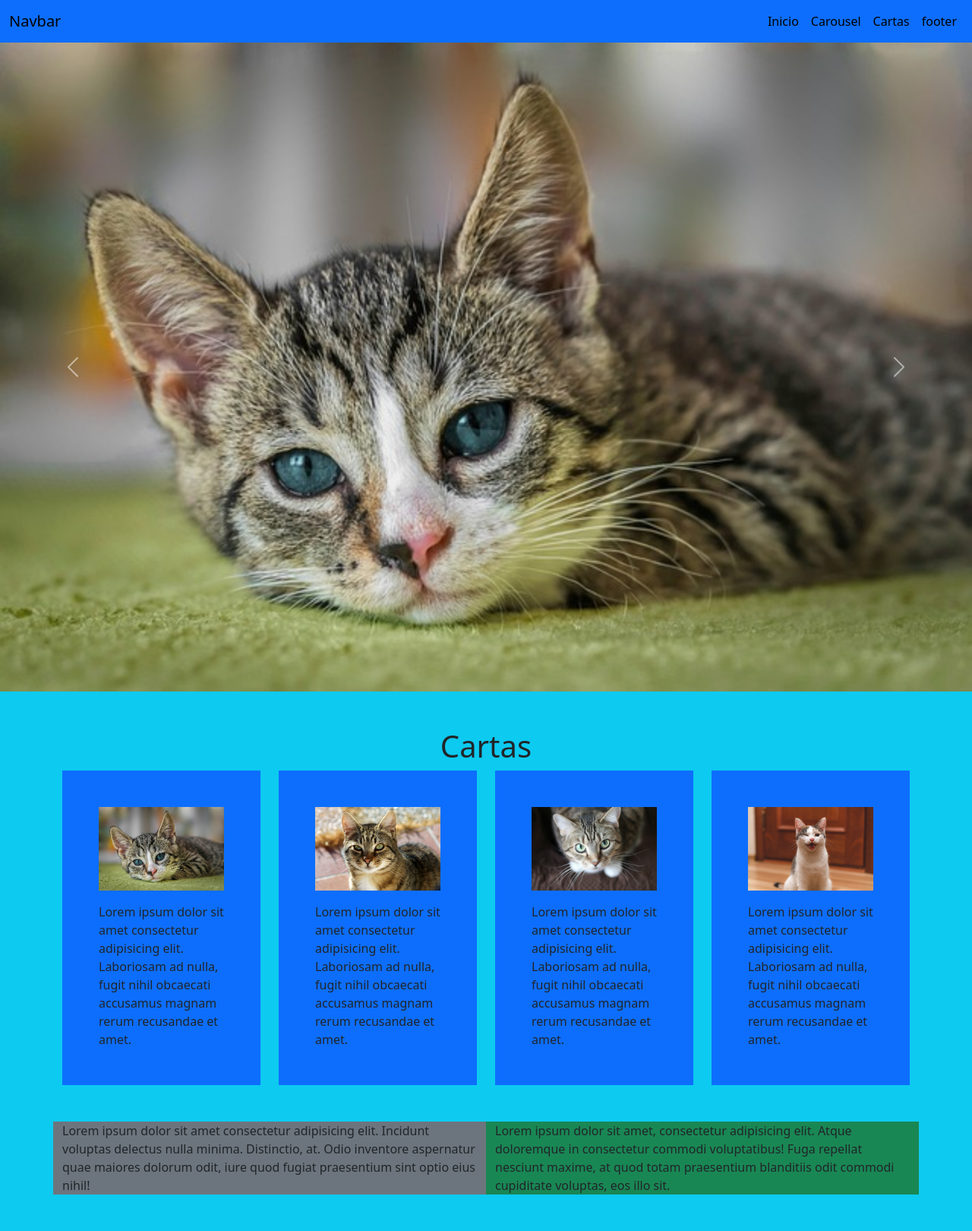
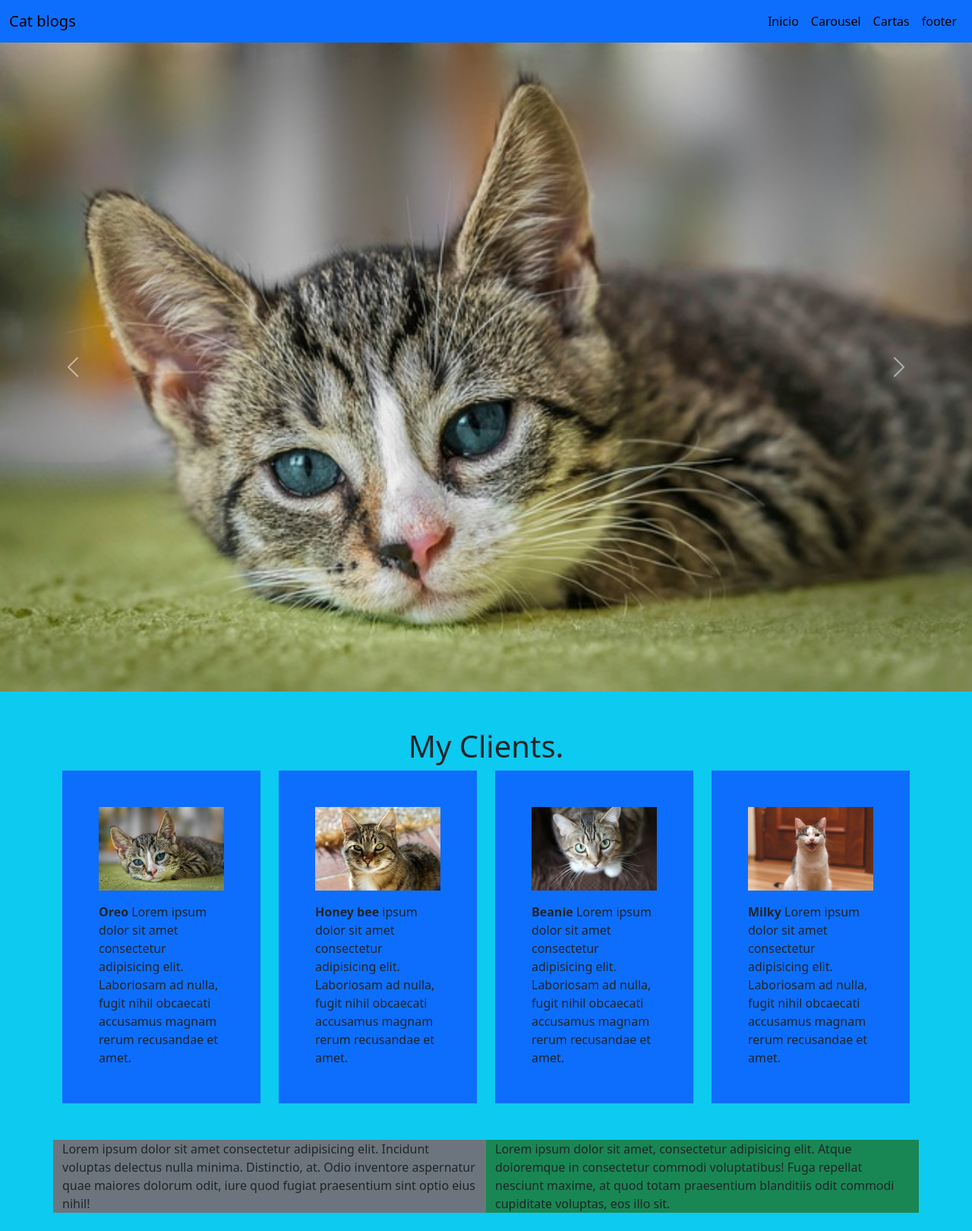
Before and after one commit to Emman200420/TEMA-2-DIW, a PHP site: page /carousel.php in a window 1280 px wide. Shown: the top 1620 px of the page at 76% size. Run offline with PHP 8.4, Linux system fonts and the light colour scheme.

Commit message:
tema 5 y tema 6

```diff
--- a/TEMA 4/carousel.php
+++ b/TEMA 4/carousel.php
@@ -10,7 +10,7 @@
     <header>
 <nav class="navbar navbar-expand-lg bg-primary">
         <div class="container-fluid">
-            <a class="navbar-brand" href="#">Navbar</a>
+            <a class="navbar-brand" href="#">Cat blogs</a>
             <button class="navbar-toggler" type="button" data-bs-toggle="collapse" data-bs-target="#navbarNav" aria-controls="navbarNav" aria-expanded="false" aria-label="Toggle navigation">
                 <span class="navbar-toggler-icon"></span>
             </button>
@@ -67,31 +67,31 @@
 <br>
 <br>
 <section>
-<center><h1>Cartas</h1></center>
+<center><h1>My Clients.</h1></center>
 <div class="container">
     <div class="row g-4 g-sm-6 g-lg-8">
         <div class="col-12 col-sm-6 col-lg-3">
             <div class="bg-primary p-3 p-sm-4 p-lg-5 h-100">
                 <img src="Cat2.jpg" class="img-fluid d-block mx-auto mb-3" alt="...">
-                <p class="mb-0">Lorem ipsum dolor sit amet consectetur adipisicing elit. Laboriosam ad nulla, fugit nihil obcaecati accusamus magnam rerum recusandae et amet.</p>
+                <p class="mb-0"><strong>Oreo </strong>Lorem ipsum dolor sit amet consectetur adipisicing elit. Laboriosam ad nulla, fugit nihil obcaecati accusamus magnam rerum recusandae et amet.</p>
             </div>
         </div>
         <div class="col-12 col-sm-6 col-lg-3">
             <div class="bg-primary p-3 p-sm-4 p-lg-5 h-100">
                 <img src="Cat3.jpg" class="img-fluid d-block mx-auto mb-3" alt="...">
-                <p class="mb-0">Lorem ipsum dolor sit amet consectetur adipisicing elit. Laboriosam ad nulla, fugit nihil obcaecati accusamus magnam rerum recusandae et amet.</p>
+                <p class="mb-0"><strong>Honey bee </strong> ipsum dolor sit amet consectetur adipisicing elit. Laboriosam ad nulla, fugit nihil obcaecati accusamus magnam rerum recusandae et amet.</p>
             </div>
         </div>
         <div class="col-12 col-sm-6 col-lg-3">
             <div class="bg-primary p-3 p-sm-4 p-lg-5 h-100">
                 <img src="Cat4.jpg" class="img-fluid d-block mx-auto mb-3" alt="...">
-                <p class="mb-0">Lorem ipsum dolor sit amet consectetur adipisicing elit. Laboriosam ad nulla, fugit nihil obcaecati accusamus magnam rerum recusandae et amet.</p>
+                <p class="mb-0"><strong>Beanie </strong>Lorem ipsum dolor sit amet consectetur adipisicing elit. Laboriosam ad nulla, fugit nihil obcaecati accusamus magnam rerum recusandae et amet.</p>
             </div>
         </div>
         <div class="col-12 col-sm-6 col-lg-3">
-            <div class="bg-primary p-3 p-sm-4 p-lg-5 h-100">
+            <div class="bg-primary p-3 p-sm-4 p-lg-5 h-100 ">
                 <img src="Cat5.jpg" class="img-fluid d-block mx-auto mb-3" alt="...">
-                <p class="mb-0">Lorem ipsum dolor sit amet consectetur adipisicing elit. Laboriosam ad nulla, fugit nihil obcaecati accusamus magnam rerum recusandae et amet.</p>
+                <p class="mb-0"><strong>Milky </strong>Lorem ipsum dolor sit amet consectetur adipisicing elit. Laboriosam ad nulla, fugit nihil obcaecati accusamus magnam rerum recusandae et amet.</p>
             </div>
         </div>
     </div>
```
Also changed, not shown: TEMA 5 y 6/index.php (added), TEMA 5 y 6/styles.scss (added).
